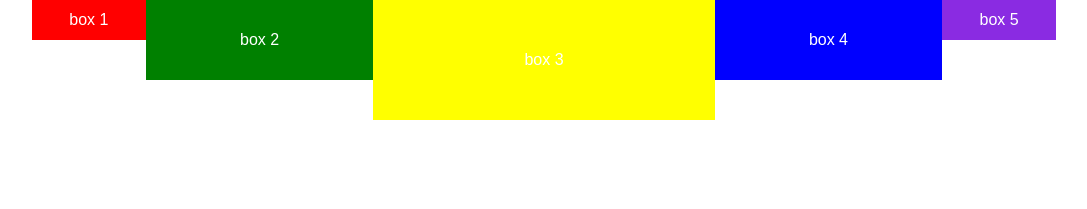
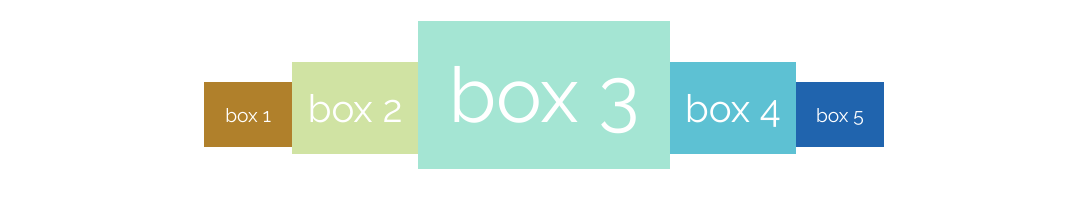
Before and after one commit to clementroume/holbertonschool-web_front_end, a plain HTML site: page flexbox/101-index.html in a window 1280 px wide. Shown: the whole page, without its empty margins (96-1183 px from the left). Drawn offline with Linux system fonts and the light colour scheme.

Commit message:
Timemachine boxes!

```diff
--- a/flexbox/101-style.css
+++ b/flexbox/101-style.css
@@ -1,53 +1,59 @@
-/* General styles */
+@import url('https://fonts.googleapis.com/css?family=Raleway&display=swap');
+
 body {
-  margin: 0;
-  font-family: Arial, sans-serif;
+  height: 210px;
+  font-family: 'Raleway', sans-serif;
   display: flex;
   align-items: center;
   justify-content: center;
 }
 
 .container {
+  width: 680px;
+  height: 185px;
   display: flex;
-  width: 80vw;
-  height: 20vh;
-  justify-content: space-around;
 }
 
 .box {
+  color: white;
   display: flex;
-  justify-content: space-around;
+  justify-content: center;
   align-items: center;
-  color: white;
 }
 
 .box1 {
-  background-color: red;
-  width: 25%;
-  height: 25%;
+  width: 35%;
+  height: 35%;
+  font-size: 120%;
+  background-color: #b0802b;
+  align-self: baseline;
 }
 
 .box2 {
-  background-color: green;
-  flex-grow: 2;
   width: 50%;
   height: 50%;
+  font-size: 240%;
+  background-color: #d0e3a3;
+  align-self: baseline;
 }
 .box3 {
-  background-color: yellow;
-  flex-grow: 3;
-  width: 75%;
-  height: 75%;
+  width: 100%;
+  height: 80%;
+  font-size: 480%;
+  background-color: #a4e5d3;
+  align-self: baseline;
 }
 .box4 {
-  background-color: blue;
-  flex-grow: 2;
   width: 50%;
   height: 50%;
+  font-size: 240%;
+  background-color: #5dc1d3;
+  align-self: baseline;
 }
 .box5 {
-  background-color: blueviolet;
-  flex-grow: 1;
-  width: 25%;
-  height: 25%;
+  width: 35%;
+  height: 35%;
+  font-size: 120%;
+  background-color: #2064ae;
+  align-self: baseline;
 }
```
